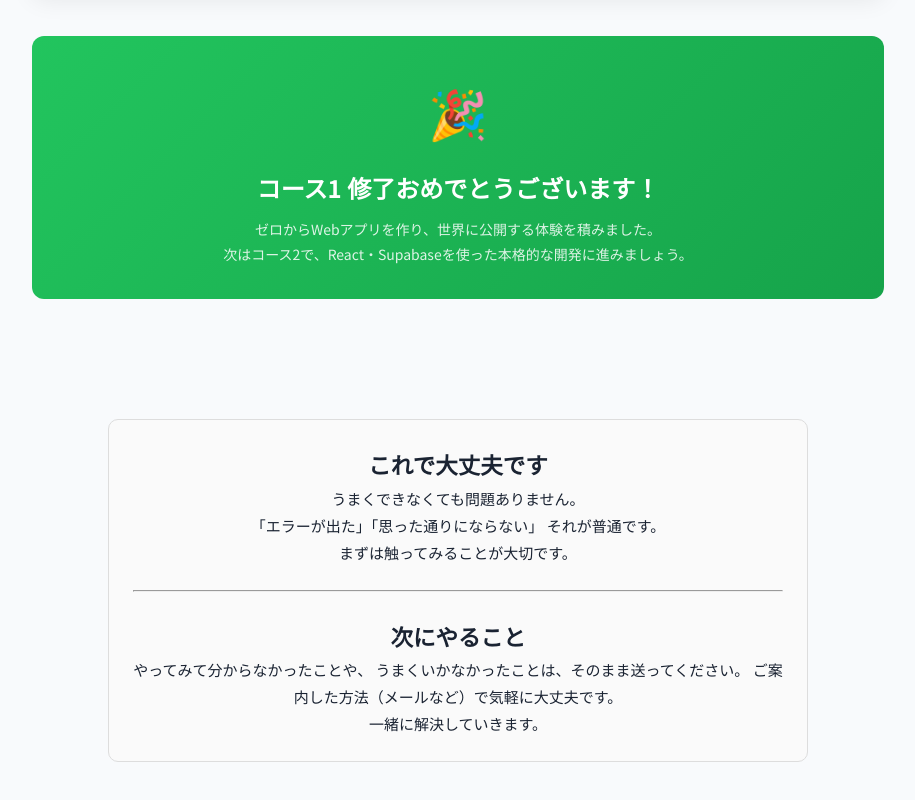
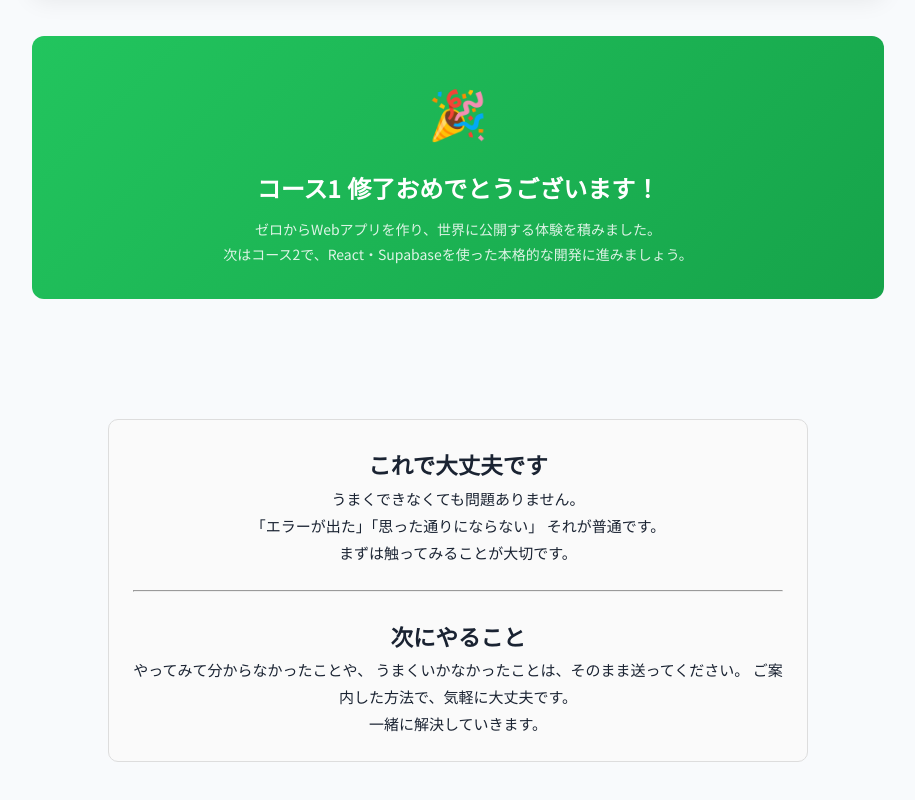
Before and after one commit to miyama31/app-nyuumon, a plain HTML site: page index.html in a window 1280 px wide. Shown: the part 1799-2599 px from the top of the page, without its empty margins (182-1097 px from the left). Drawn offline with Linux system fonts and the light colour scheme.

Commit message:
Fix wording in index.html for clarity

```diff
--- a/index.html
+++ b/index.html
@@ -1302,7 +1302,7 @@ loadState();
 やってみて分からなかったことや、
 うまくいかなかったことは、そのまま送ってください。
 
-ご案内した方法（メールなど）で気軽に大丈夫です。
+ご案内した方法で、気軽に大丈夫です。
 </p>
 
 <p>
```
